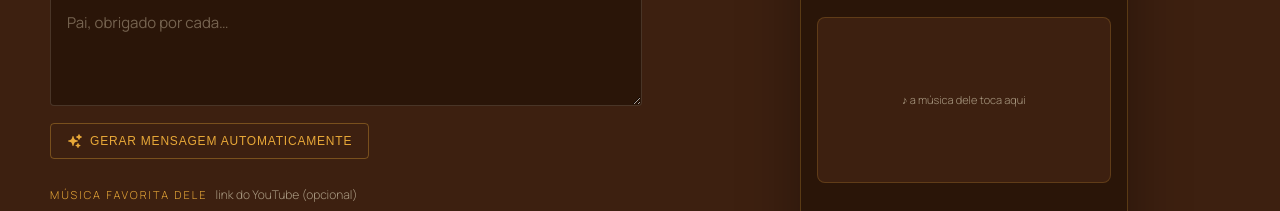
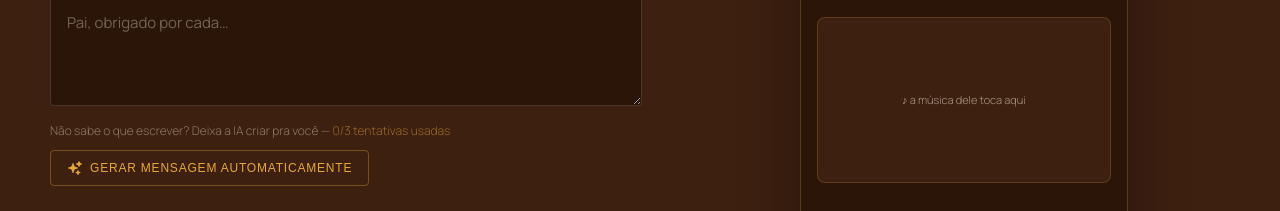
Before and after one commit to limk10/presente-dia-dos-pais, a Next.js app: page / in a window 1280 px wide. Shown: the part 2620-2831 px from the top of the page. Built offline with nearby package versions, Linux system fonts and the light colour scheme; no server answers.

Commit message:
feat: hint com contador de tentativas de IA entre textarea e botão

```diff
--- a/src/app/globals.css
+++ b/src/app/globals.css
@@ -491,6 +491,18 @@ nav.scrolled {
   color: var(--muted);
   font-size: 13px;
   margin-top: 14px;
+}
+
+/* ── HINT + BOTÃO IA ─────────────────────────────────────────── */
+.ia-hint {
+  margin-top: 8px;
+  font-size: 12px;
+  color: var(--muted);
+  opacity: 0.75;
+}
+.ia-hint span {
+  color: var(--gold);
+  opacity: 0.7;
 }
 
 /* ── BOTÃO IA ────────────────────────────────────────────────── */
--- a/src/components/Form.tsx
+++ b/src/components/Form.tsx
@@ -262,6 +262,11 @@ export default function Form() {
             placeholder="Pai, obrigado por cada…"
             maxLength={1200}
           />
+          <p className="ia-hint">
+            {tentativasIA < MAX_TENTATIVAS_IA
+              ? <>Não sabe o que escrever? Deixa a IA criar pra você — <span>{tentativasIA}/{MAX_TENTATIVAS_IA} tentativas usadas</span></>
+              : <>Você usou todas as {MAX_TENTATIVAS_IA} gerações disponíveis.</>}
+          </p>
           {tentativasIA < MAX_TENTATIVAS_IA ? (
             <button
               type="button"
@@ -274,9 +279,7 @@ export default function Form() {
               </svg>
               {gerandoIA ? "Gerando…" : "Gerar mensagem automaticamente"}
             </button>
-          ) : (
-            <p className="ia-esgotado">Você usou todas as {MAX_TENTATIVAS_IA} gerações com IA.</p>
-          )}
+          ) : null}
         </div>
 
         <div className="form-field">
```
